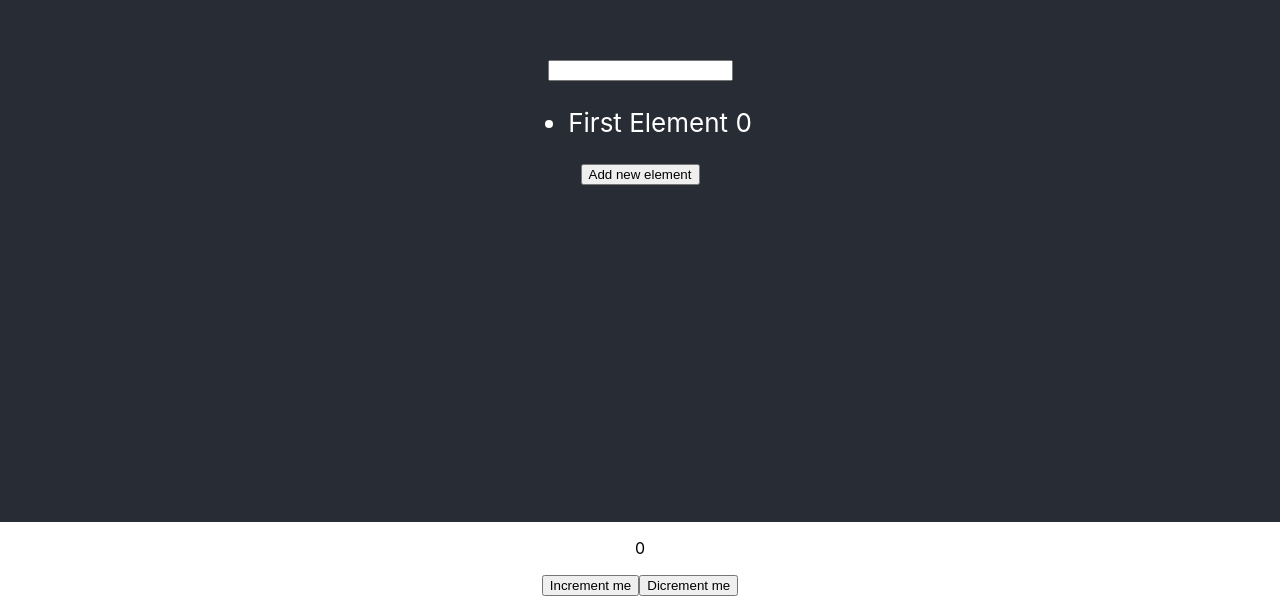
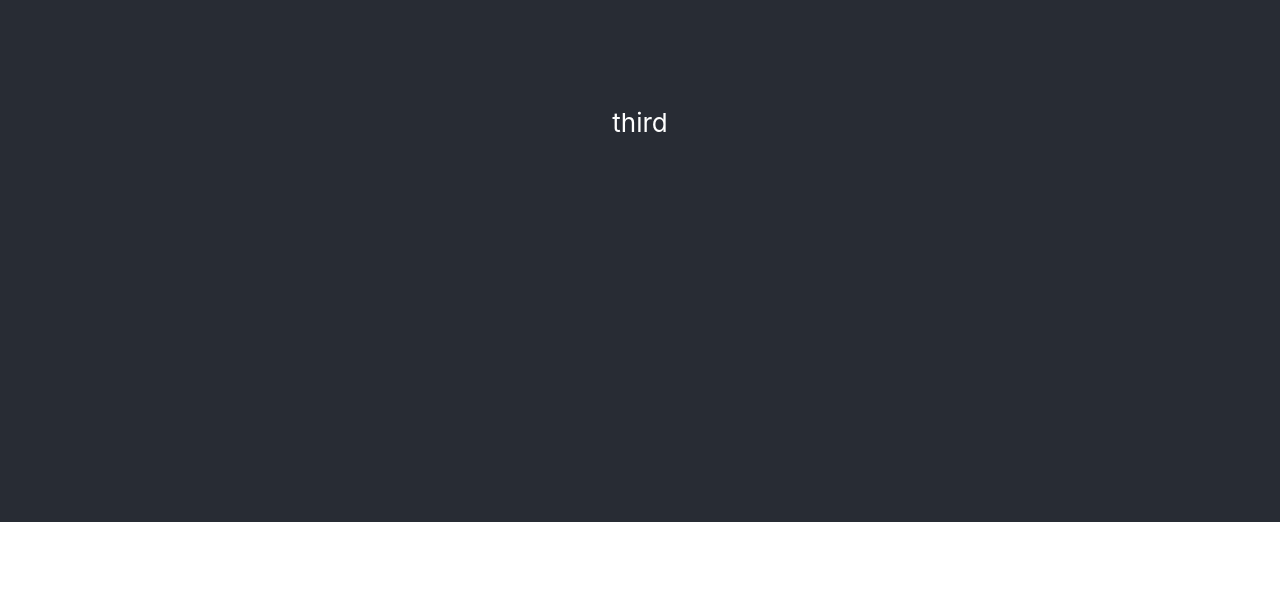
Before and after one commit to TaOleks/FirstReactComponent, a React (Create React App) app: page / in a window 1280 px wide. Shown: the part 278-874 px from the top of the page. After the commit the page ends 800 px from the top, so only its background shows below. Built offline with nearby package versions, Linux system fonts and the light colour scheme.

Commit message:
Render element

```diff
--- a/src/App.js
+++ b/src/App.js
@@ -1,17 +1,20 @@
 
 import './App.css';
 
-import CounterComponent from './CounterComponent';
-import ListComponent from './ListComponent';
+// import CounterComponent from './CounterComponent';
+// import ListComponent from './ListComponent';
+import RenderComponent from './RenderComponent';
 function App() {
 
 
   return (
     <div className="App">
       <header className="App-header">
-      <ListComponent/>
+       <RenderComponent/>
+      {/* <ListComponent/> */}
+      {/* <CounterComponent/> */}
       </header>
-      <CounterComponent/>
+
     </div>
   );
 }
--- a/src/ListComponent.js
+++ b/src/ListComponent.js
@@ -12,7 +12,7 @@ const ListComponent = ()=>{
       setItem(updatedElement);
       setInput('')
     }
-    const OnChangeHandler= (e) => {
+    const onChangeHandler= (e) => {
       const value = e.target.value;
       setInput(value)
     }
@@ -22,7 +22,7 @@ const ListComponent = ()=>{
         //React.fragment
 
         <>
-        <input onChange={OnChangeHandler} value = {input}/>
+        <input onChange={onChangeHandler} value = {input}/>
         <ul>
            {item.map((element, index) =>(
             <li>
--- /dev/null
+++ b/src/RenderComponent.js
@@ -0,0 +1,30 @@
+import React from 'react'
+
+const RenderComponent = ()=>{
+    const firstRenderValue = false;
+    const secondRenderValue = '';
+
+
+    // return <>
+    // {firstRenderValue && <p>I'm firstRenderValue</p>}
+    // {secondRenderValue && <p>I'm secondRenderValue</p>}
+    // </>
+    // The same with ternarny operator
+//     return (
+//     <>
+//      {firstRenderValue ? <p>"I'm first"</p> : <p>"I'm second"</p>}
+//      </>
+//    )
+//  the same operator if
+
+       if (firstRenderValue) {
+        return <p>First</p>
+}
+       if (secondRenderValue) {
+        return <p>Second</p>
+
+       }
+       return <p>third</p>
+    }
+
+export default RenderComponent
```
